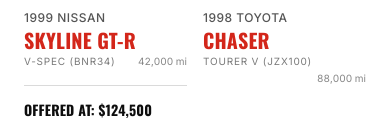
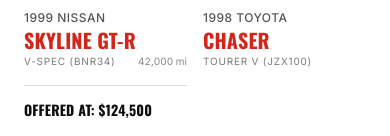
Before and after one commit to sammeraz/sammeraz, a Next.js app: page /inventory in a window 390 px wide. Shown: the part 561-697 px from the top of the page. Built offline with nearby package versions, Linux system fonts and the light colour scheme.

Commit message:
Revert: hide mileage for sold vehicles again
Keeps the mobile flex-wrap fix from the last round, just re-gates
mileage display behind !sold like it was before.

```diff
--- a/src/components/inventory/VehicleCard.tsx
+++ b/src/components/inventory/VehicleCard.tsx
@@ -48,14 +48,14 @@ export function VehicleCard({ vehicle }: { vehicle: Vehicle }) {
         <h3 className="font-display text-xl leading-none text-accent sm:text-2xl md:text-3xl">
           {vehicle.model}
         </h3>
-        {vehicle.trim || vehicle.mileage ? (
+        {vehicle.trim || (!sold && vehicle.mileage) ? (
           <div className="flex flex-wrap items-baseline gap-x-2 gap-y-0.5">
             {vehicle.trim ? (
               <p className="text-[10px] uppercase tracking-[0.08em] text-ink/55 sm:text-xs">
                 {vehicle.trim}
               </p>
             ) : null}
-            {vehicle.mileage ? (
+            {!sold && vehicle.mileage ? (
               <span className="ml-auto whitespace-nowrap text-[10px] tabular-nums text-ink/50 sm:text-xs">
                 {vehicle.mileage.toLocaleString()} mi
               </span>
```
